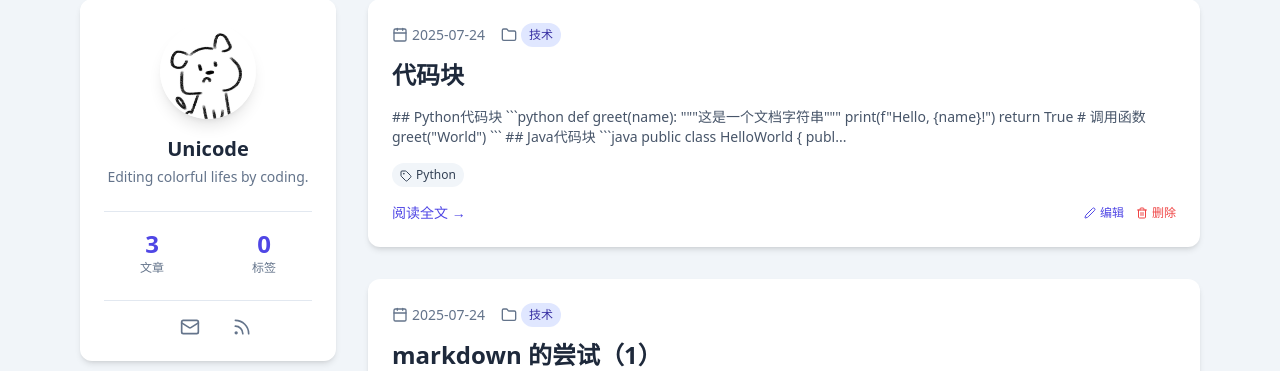
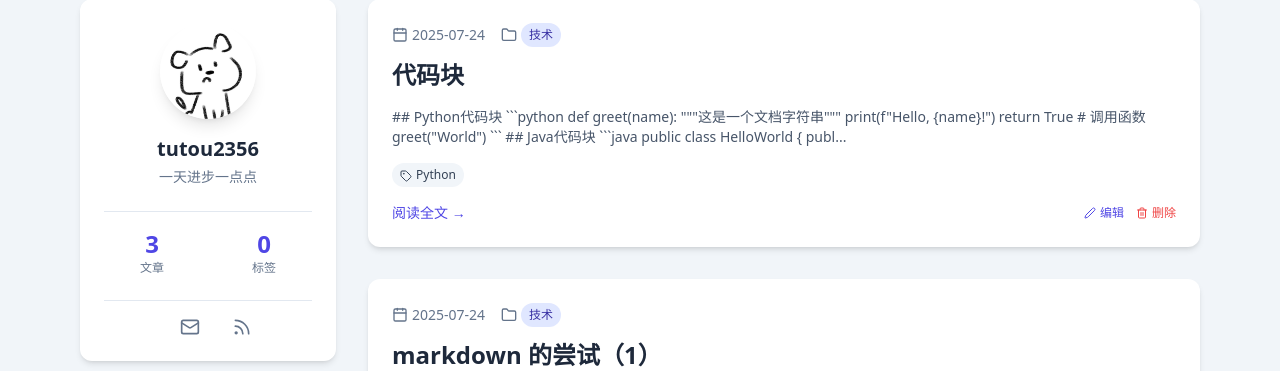
Before and after one commit to tutou2356/flask_blog, a Flask app: page / in a window 1280 px wide. Shown: the part 97-468 px from the top of the page. Run offline with Flask 3, Linux system fonts and the light colour scheme; some libraries are stand-ins or nearby versions.

Commit message:
修改了名称和签名

```diff
--- a/templates/index.html
+++ b/templates/index.html
@@ -8,8 +8,8 @@
     <div class="bg-white p-6 rounded-xl shadow-md text-center sticky top-24">
         <img src="{{ url_for('static', filename='blog11.jpeg') }}" alt="博主头像" class="w-24 h-24 rounded-full mx-auto shadow-lg">
 
-        <h2 class="text-xl font-bold mt-4 text-slate-800">Unicode</h2>
-        <p class="text-sm text-slate-500 mt-1">Editing colorful lifes by coding.</p>
+        <h2 class="text-xl font-bold mt-4 text-slate-800">tutou2356</h2>
+        <p class="text-sm text-slate-500 mt-1">一天进步一点点</p>
 
         <!-- 统计信息 -->
         <div class="grid grid-cols-2 gap-4 mt-6 pt-4 border-t border-slate-200">
```
